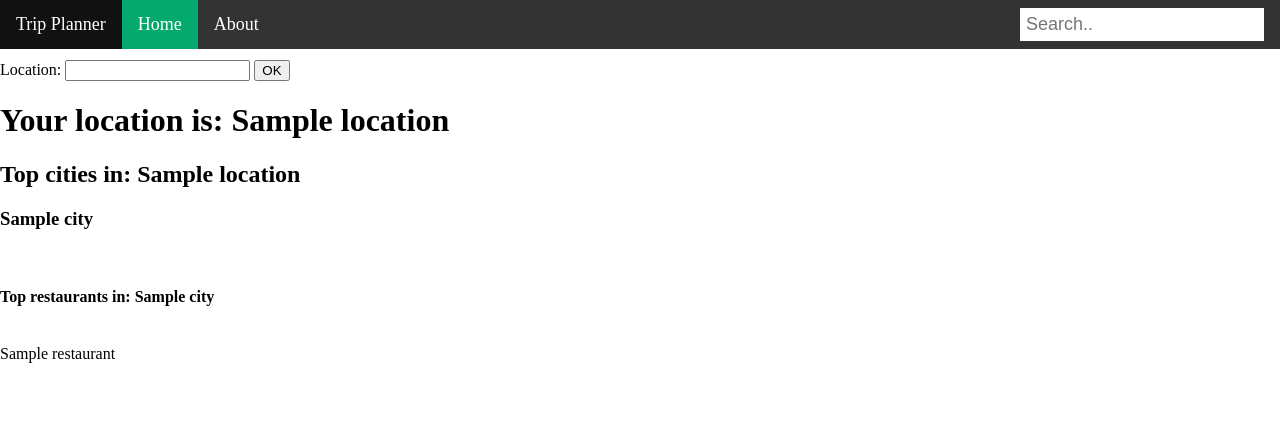
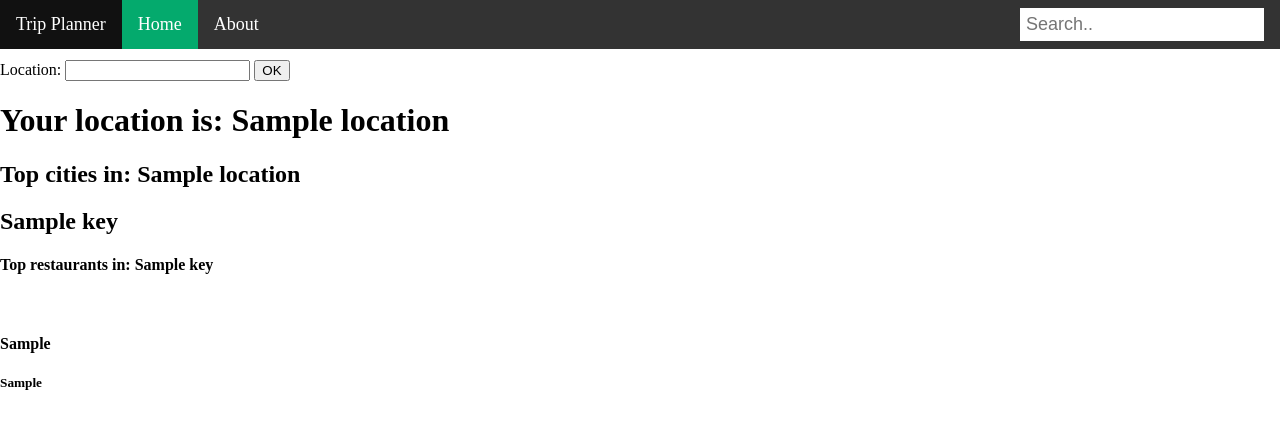
Before and after one commit to cdmillin/capstoneproject, a Django app: template templates/home.html in a window 1280 px wide. Shown: the top 448 px of the page. Run offline with Django 3.2, Linux system fonts and the light colour scheme; the template is opened without the code that fills it: most values are stand-ins (such as "Sample title", 1, 10 or a date in 2020).

Commit message:
Restuarant Name and Description populate under city name

```diff
--- a/capstone/api_translation.py
+++ b/capstone/api_translation.py
@@ -32,8 +32,7 @@ class Api_Translation:
 
         restaurant_data = response.json()['results']
         for x in restaurant_data:
-            restaurants.append(x['name'])
-
+            restaurants.append([x['name'], x['intro']])
         return restaurants
 
 
--- a/templates/home.html
+++ b/templates/home.html
@@ -16,13 +16,16 @@
     <input type="submit" value="OK">
     <h1>Your location is: {{ location }}</h1>
     <h2>Top cities in: {{ location }}</h2>
-    {% for city in cities %}
-        <h3>{{ city }}</h3>
-        </br>
-        <h4>Top restaurants in: {{ city }}</h4>
-        </br>
-        {% for restaurant in restaurants %}
-            {{ restaurant }}
+        {% for key, value in restaurants.items %}
+            <h2>{{ key }}</h2>
+            <h4>Top restaurants in: {{ key }}</h4>
+            </br>
+            {% for v in value %}
+                <h4>{{ v.0 }}</h4>
+                <h5>{{ v.1 }}</h5>
+                {% endfor %}
+            </br>
+
 {#            <p id="container"></p>#}
 {#            <script type="text/javascript">#}
 {#                const restaurant = String("{{ restaurant }}")#}
@@ -33,7 +36,6 @@
 {#            </script>#}
         {% endfor %}
         </br>
-    {% endfor %}
 </form>
 
 {% endblock %}
```
Also changed, not shown: capstone/views.py (+5 -8 lines).
